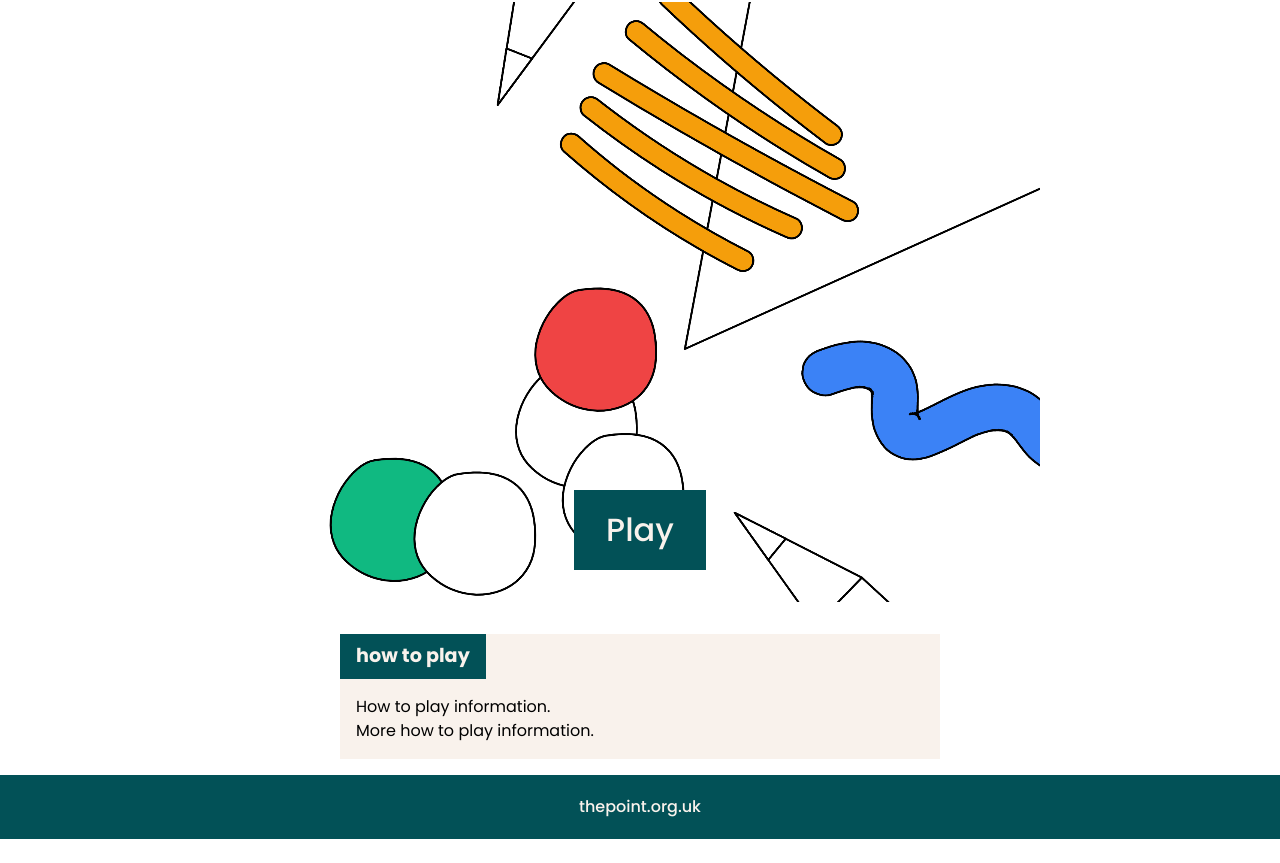
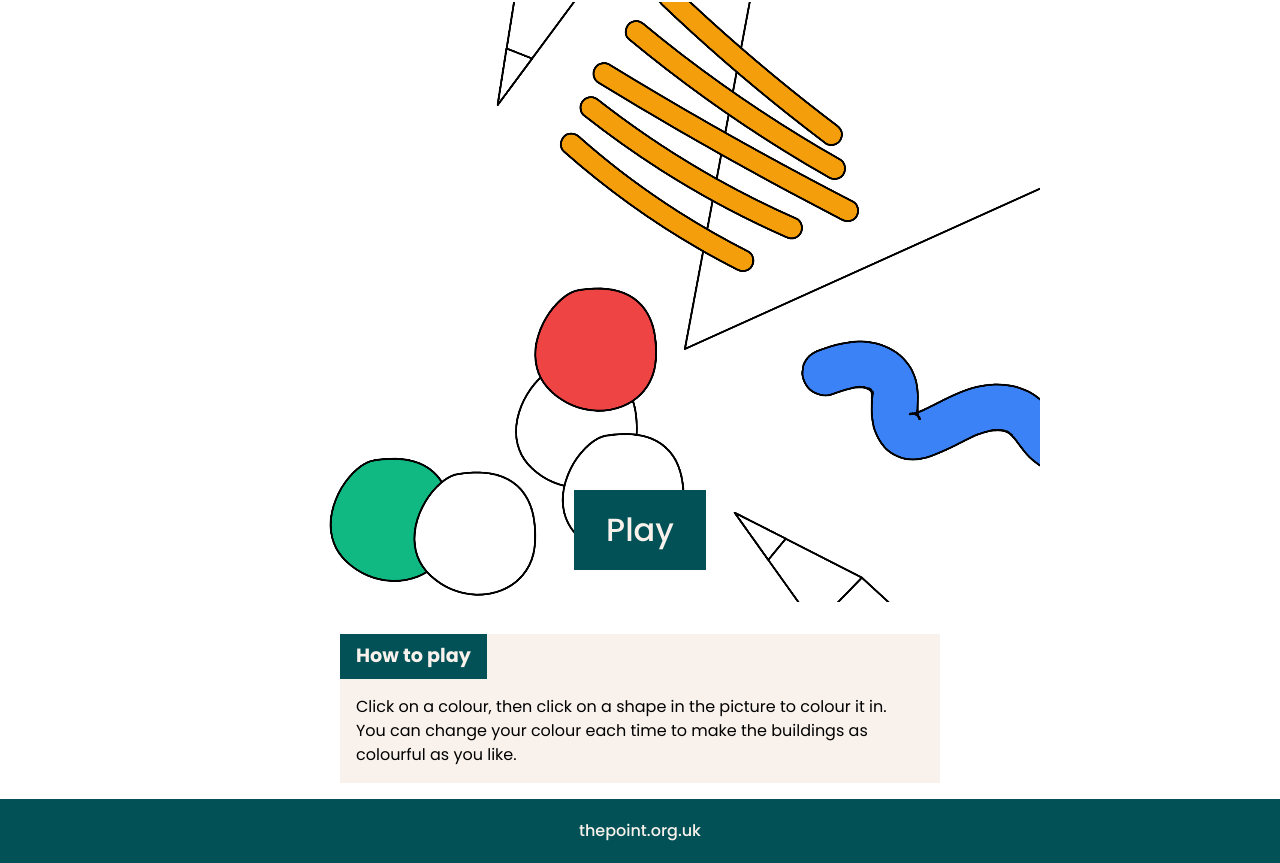
Before and after one commit to wearedarts/colouring, a Next.js app: page / in a window 1280 px wide. Shown: the part 266-1129 px from the top of the page. Before the commit the page ends 1105 px from the top, so only its background shows below. Built offline with nearby package versions, Linux system fonts and the light colour scheme.

Commit message:
Add help text for buidings pics

```diff
--- a/pages/index.tsx
+++ b/pages/index.tsx
@@ -127,9 +127,9 @@ export default function Index() {
             </GameArea>
           </Content>
           <HowToPlay>
-            <h2>how to play</h2>
-            <p>How to play information.</p>
-            <p>More how to play information.</p>
+            <h2>How to play</h2>
+            <p>Click on a colour, then click on a shape in the picture to colour it in.</p>
+            <p>You can change your colour each time to make the buildings as colourful as you like.</p>
           </HowToPlay>
         </Container>
       </Main>
```
